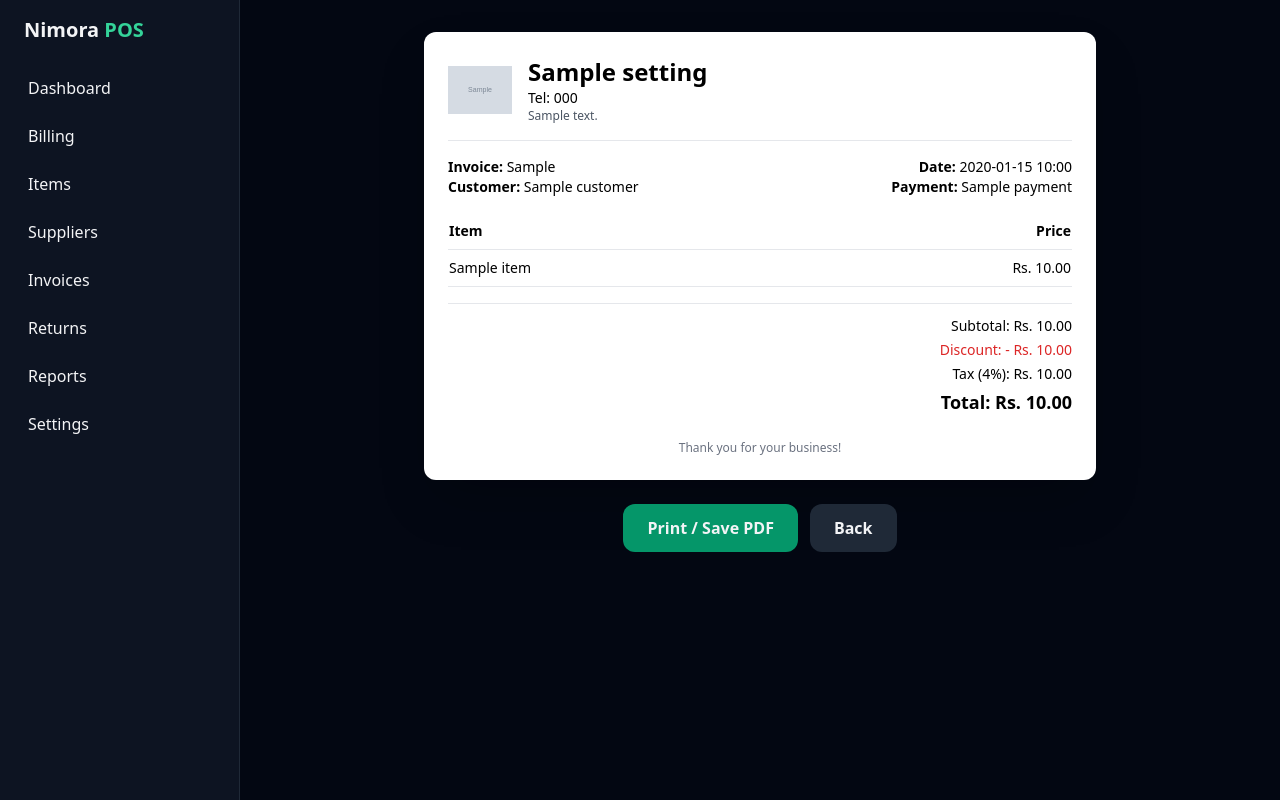
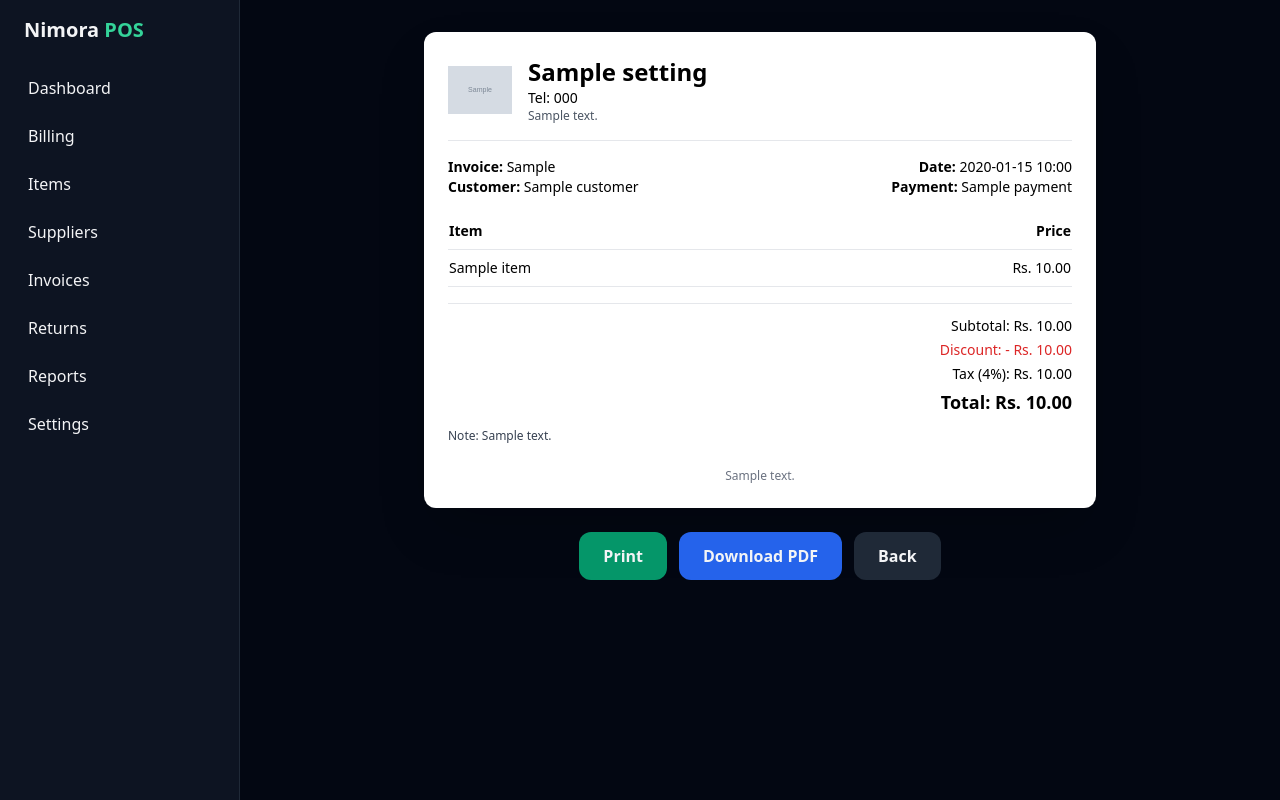
Before and after one commit to nimsara-web/Nimora-pos, a Flask app: template templates/invoice.html in a window 1280 px wide. Run offline with Flask 3, Linux system fonts and the light colour scheme; the template is opened without the code that fills it: most values are stand-ins (such as "Sample title", 1, 10 or a date in 2020); grey boxes marked "Sample" are stand-in pictures; some libraries are stand-ins or nearby versions.

Commit message:
Update invoice.html

```diff
--- a/templates/invoice.html
+++ b/templates/invoice.html
@@ -47,11 +47,13 @@
         <div class="text-lg font-bold">Total: Rs. {{ "%.2f"|format(inv.total) }}</div>
     </div>
 
-    <p class="text-center text-xs mt-6 text-gray-500">Thank you for your business!</p>
+    {% if inv.notes %}<p class="text-xs mt-3 text-gray-700">Note: {{ inv.notes }}</p>{% endif %}
+    <p class="text-center text-xs mt-6 text-gray-500">{{ settings.footer_note }}</p>
 </div>
 
 <div class="no-print mt-6 flex gap-3 justify-center fade-in">
-    <button onclick="window.print()" class="bg-emerald-600 hover:bg-emerald-500 transition px-6 py-3 rounded-xl font-semibold">Print / Save PDF</button>
+    <button onclick="window.print()" class="bg-emerald-600 hover:bg-emerald-500 transition px-6 py-3 rounded-xl font-semibold">Print</button>
+    <a href="/invoice/{{ inv._id }}/pdf" class="bg-blue-600 hover:bg-blue-500 transition px-6 py-3 rounded-xl font-semibold">Download PDF</a>
     <a href="/pos" class="bg-gray-800 hover:bg-gray-700 transition px-6 py-3 rounded-xl font-semibold">Back</a>
 </div>
 {% endblock %}
```
